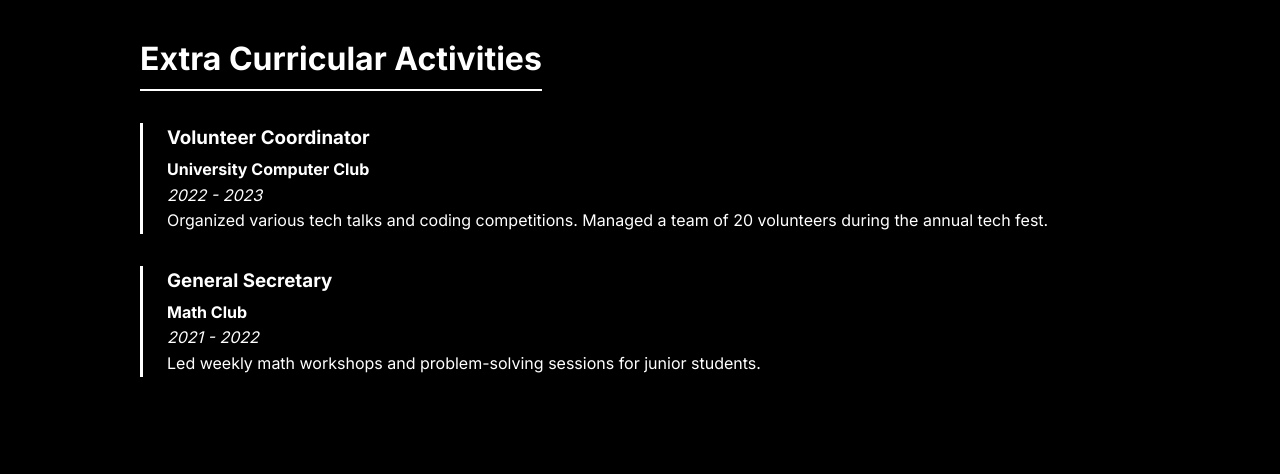
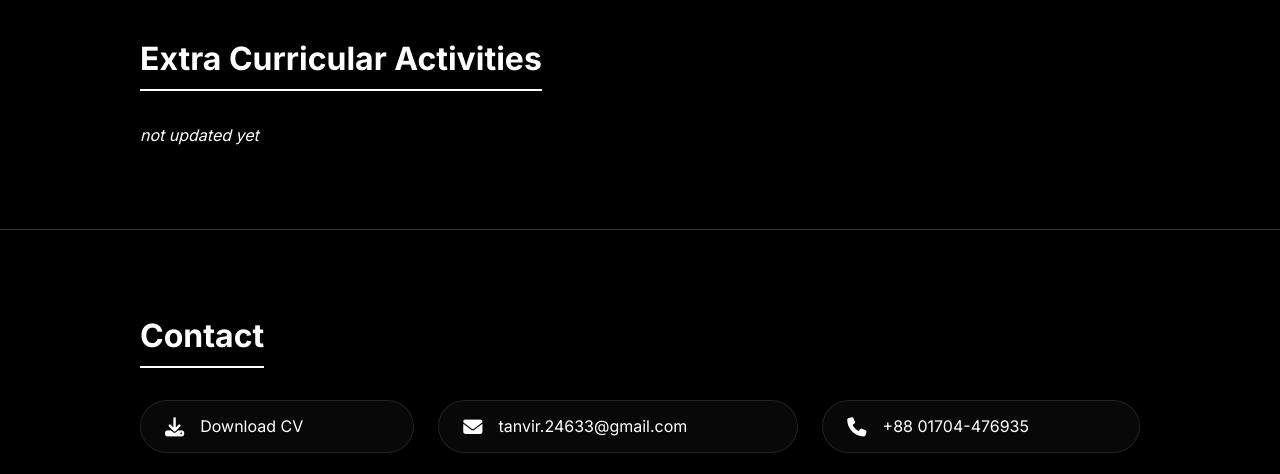
Before and after one commit to tanvir-005/Portfolio, a plain HTML site: page index.html in a window 1280 px wide. Shown: the part 9120-9594 px from the top of the page. Drawn offline with nearby package versions, Linux system fonts and the light colour scheme.

Commit message:
add cv download icon

```diff
--- a/index.html
+++ b/index.html
@@ -508,7 +508,9 @@
         <div class="container">
             <h2>Extra Curricular Activities</h2>
 
-            <div class="activity-item">
+            <br>
+            <i>not updated yet</i>
+            <!-- <div class="activity-item">
                 <h3>Volunteer Coordinator</h3>
                 <p><strong>University Computer Club</strong></p>
                 <p><em>2022 - 2023</em></p>
@@ -521,7 +523,7 @@
                 <p><strong>Math Club</strong></p>
                 <p><em>2021 - 2022</em></p>
                 <p>Led weekly math workshops and problem-solving sessions for junior students.</p>
-            </div>
+            </div> -->
         </div>
     </section>
 
@@ -530,6 +532,10 @@
         <div class="container">
             <h2>Contact</h2>
             <div class="contact-grid">
+                <div class="contact-item">
+                    <i class="fa-solid fa-download"></i>
+                    <a href="tanvir-ahmed-siddique-cv.pdf" download>Download CV</a>
+                </div>
                 <div class="contact-item">
                     <i class="fa-solid fa-envelope"></i>
                     <a href="mailto:tanvir.24633@gmail.com">tanvir.24633@gmail.com</a>
```
